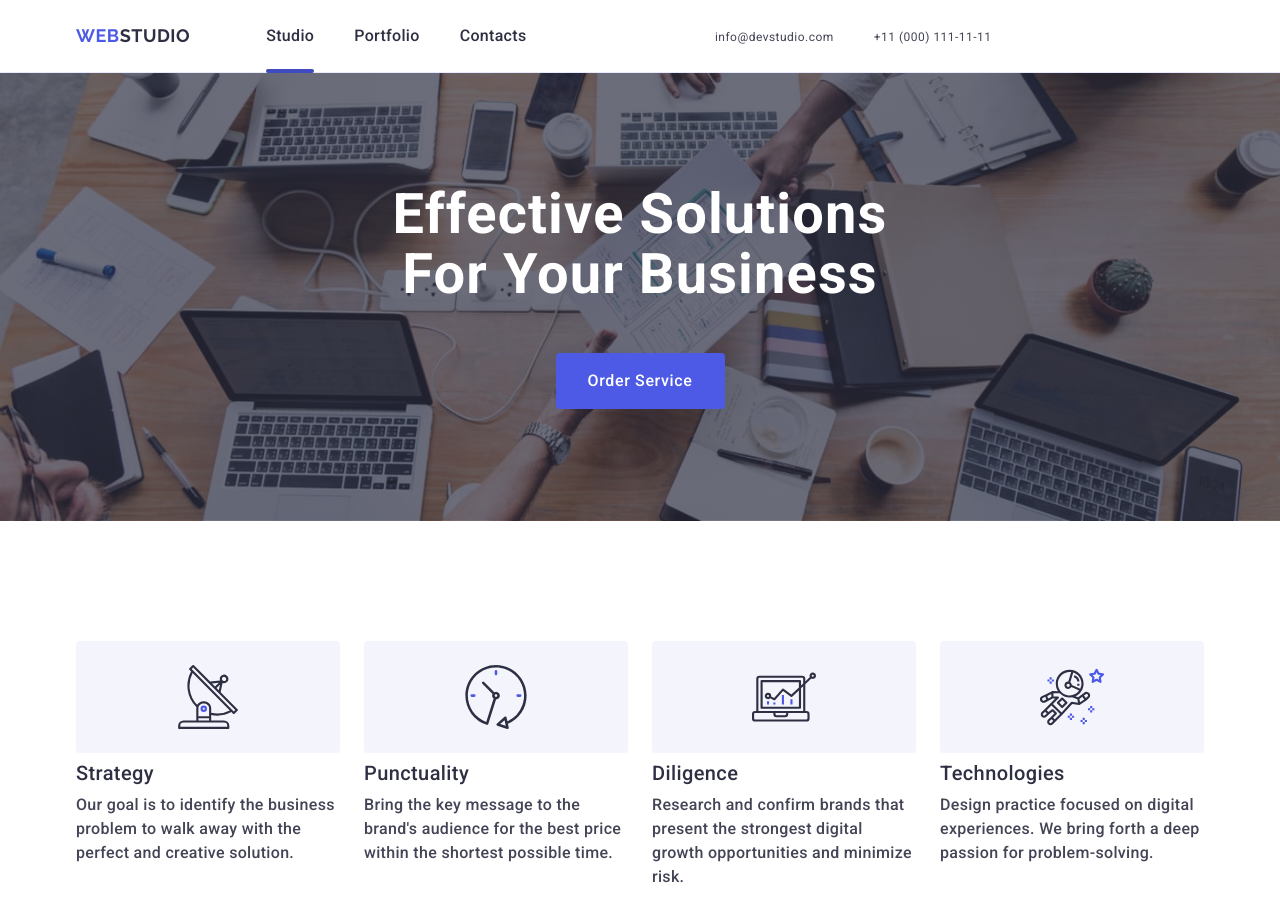
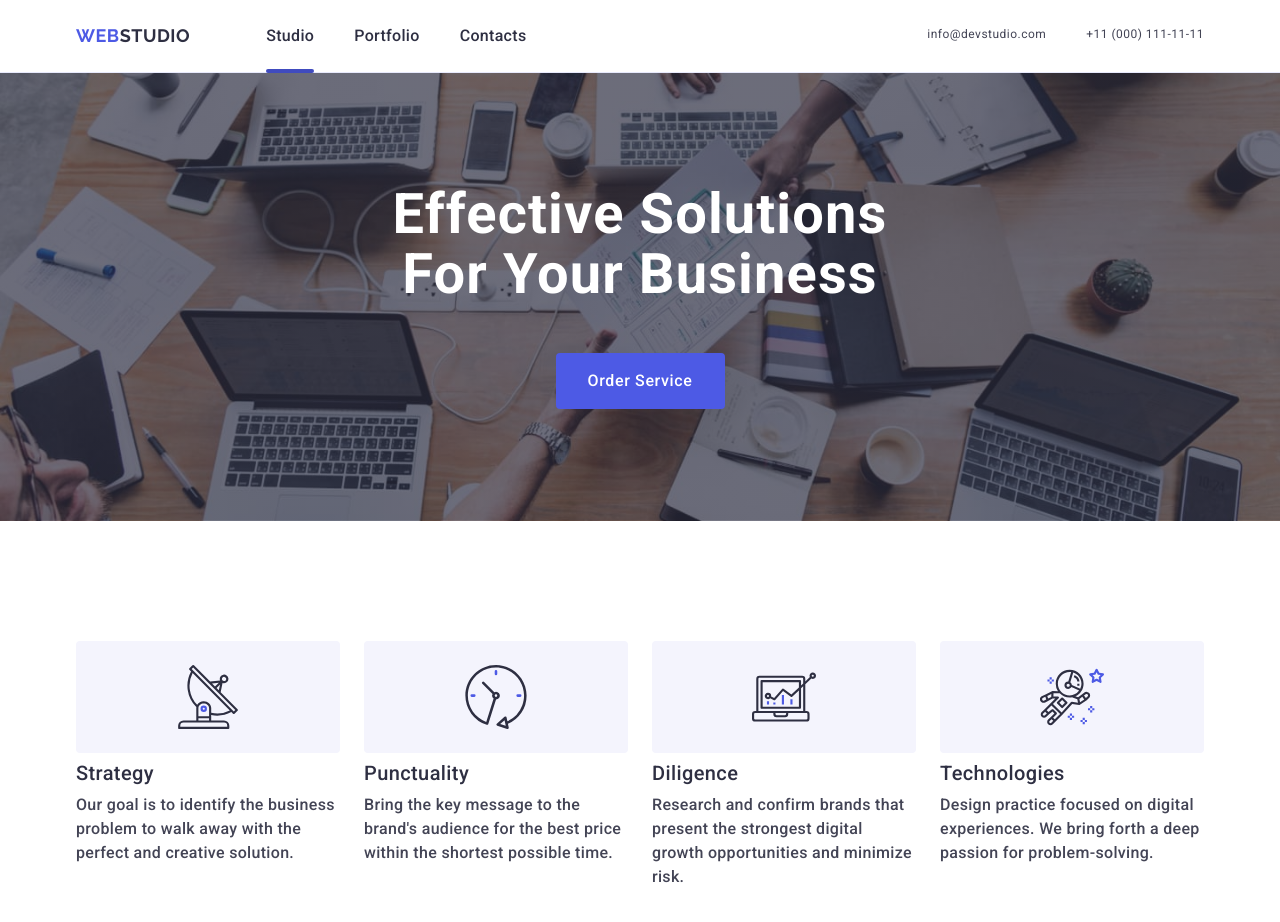
Before and after one commit to Verezhak/test, a plain HTML site: page index.html in a window 1280 px wide. Shown: the top 922 px of the page. Drawn offline with nearby package versions, Linux system fonts and the light colour scheme.

Commit message:
Update styles.css

```diff
--- a/css/styles.css
+++ b/css/styles.css
@@ -57,6 +57,12 @@ a {
     0px 1px 1px rgba(46, 47, 66, 0.16), 0px 1px 6px rgba(46, 47, 66, 0.08);
 }
 
+@media screen and (min-width: 1158px) {
+  .top-page {
+    position: relative;
+  }
+}
+
 .top-page {
   display: flex;
   padding-top: 17px;
@@ -77,11 +83,11 @@ a {
   display: flex;
   align-items: center;
 }
-@media screen and (min-width: 1158px) {
+/* @media screen and (min-width: 1158px) {
   .navigation {
     margin-right: auto;
   }
-}
+} */
 @media screen and (min-width: 1158px) {
   .top-page {
     display: flex;
@@ -235,7 +241,9 @@ a {
   .list-contacts {
     display: flex;
     gap: 40px;
-    margin: auto;
+    position: absolute;
+    top: 24px;
+    right: 15px;
   }
 }
 
```
